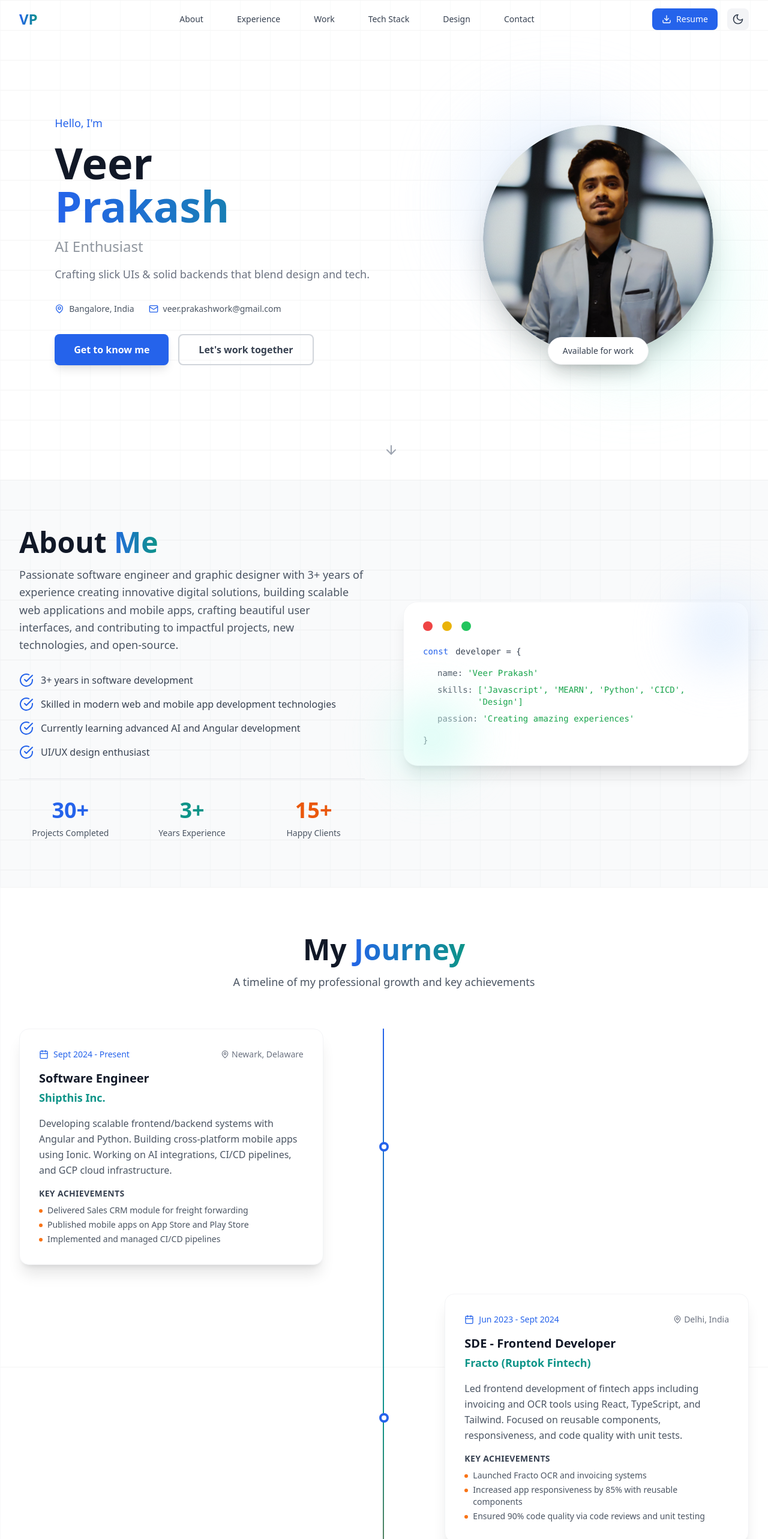
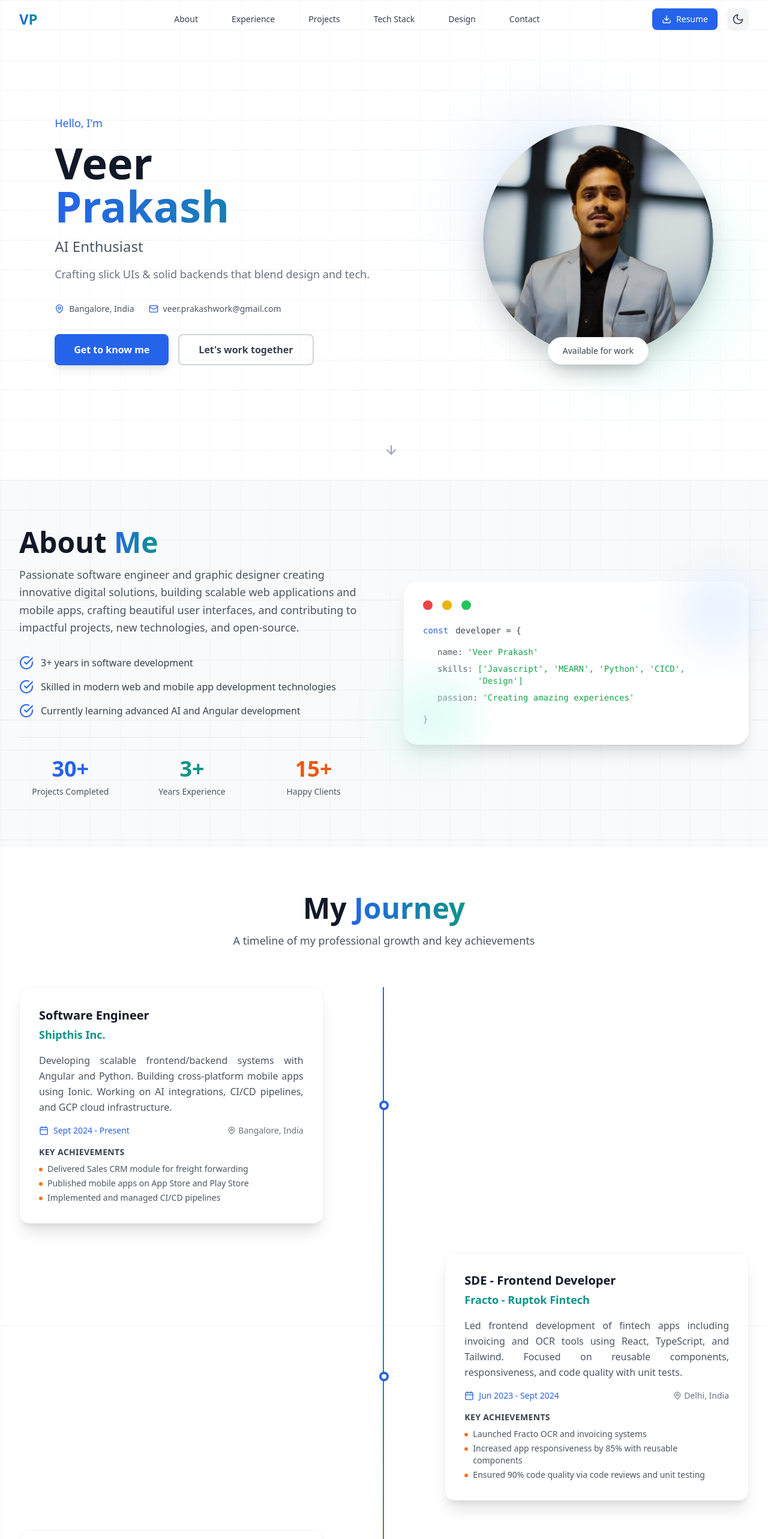
Before and after one commit to veerprakash28/my-portfolio, a React (Vite) app: page / in a window 1280 px wide. Shown: the top 2566 px of the page at 60% size. Built offline with nearby package versions, Linux system fonts and the light colour scheme.

Commit message:
Fixed UI changes and components

```diff
--- a/src/App.tsx
+++ b/src/App.tsx
@@ -5,6 +5,7 @@ import Hero from "./components/Hero";
 import Navbar from "./components/Navbar";
 import TechStack from "./components/TechStack";
 import Work from "./components/Work";
+import { portfolioData } from "./data/portfolio";
 
 function App() {
   return (
@@ -19,12 +20,13 @@ function App() {
         <Contact />
       </main>
 
-      <footer className="bg-gray-900 dark:bg-black text-white py-8 relative">
+      <footer className="bg-gray-200 dark:bg-black text-gray-600 dark:text-white py-8 relative">
         <div className="max-w-7xl mx-auto px-4 sm:px-6 lg:px-8">
           <div className="flex flex-col items-center justify-center">
             <div className="text-center mb-4 md:mb-0">
-              <p className="text-sm text-gray-400">
-                © 2025 Veer Prakash. All rights reserved.
+              <p className="text-sm">
+                © {new Date().getFullYear()} {portfolioData.personal.name}. All
+                rights reserved.
               </p>
             </div>
           </div>
--- a/src/components/Contact.tsx
+++ b/src/components/Contact.tsx
@@ -54,19 +54,19 @@ const Contact: React.FC = () => {
       name: "LinkedIn",
       icon: Linkedin,
       url: portfolioData.social.linkedin,
-      color: "hover:text-blue-600",
+      color: "hover:text-blue-600 dark:hover:text-blue-600",
     },
     {
       name: "Youtube",
       icon: Youtube,
       url: portfolioData.social.youtube,
-      color: "hover:text-red-700",
+      color: "hover:text-red-700 dark:hover:text-red-700",
     },
     {
       name: "Instgram",
       icon: InstagramIcon,
       url: portfolioData.social.instagram,
-      color: "hover:text-pink-500",
+      color: "hover:text-pink-500 dark:hover:text-pink-500",
     },
   ];
 
--- a/src/components/Experience.tsx
+++ b/src/components/Experience.tsx
@@ -47,6 +47,19 @@ const Experience: React.FC = () => {
                 >
                   <div className="bg-white dark:bg-gray-800 rounded-2xl p-8 shadow-xl border border-gray-100 dark:border-gray-700 hover:shadow-2xl transition-all duration-300 hover:scale-105">
                     <div className="space-y-4">
+                      <div>
+                        <h3 className="text-xl font-bold text-gray-900 dark:text-white mb-1">
+                          {exp.title}
+                        </h3>
+                        <p className="text-lg text-teal-600 dark:text-teal-400 font-semibold">
+                          {exp.company}
+                        </p>
+                      </div>
+
+                      <p className="text-gray-600 dark:text-gray-300 leading-relaxed text-justify">
+                        {exp.description}
+                      </p>
+
                       <div className="flex items-center justify-between">
                         <div className="flex items-center space-x-2 text-sm text-blue-600 dark:text-blue-400 font-medium">
                           <Calendar size={16} />
@@ -57,19 +70,6 @@ const Experience: React.FC = () => {
                           <span>{exp.location}</span>
                         </div>
                       </div>
-
-                      <div>
-                        <h3 className="text-xl font-bold text-gray-900 dark:text-white mb-1">
-                          {exp.title}
-                        </h3>
-                        <p className="text-lg text-teal-600 dark:text-teal-400 font-semibold">
-                          {exp.company}
-                        </p>
-                      </div>
-
-                      <p className="text-gray-600 dark:text-gray-300 leading-relaxed">
-                        {exp.description}
-                      </p>
 
                       {/* Achievements */}
                       <div className="space-y-2">
--- a/src/components/Hero.tsx
+++ b/src/components/Hero.tsx
@@ -10,7 +10,10 @@ const Hero: React.FC = () => {
   };
 
   return (
-    <section className="min-h-screen flex items-center justify-center relative overflow-hidden">
+    <section
+      id="hero"
+      className="min-h-screen flex items-center justify-center relative overflow-hidden"
+    >
       {/* Grid Background */}
       <div className="absolute inset-0 bg-grid-pattern opacity-5 dark:opacity-10"></div>
 
--- a/src/components/Navbar.tsx
+++ b/src/components/Navbar.tsx
@@ -18,7 +18,7 @@ const Navbar: React.FC = () => {
   const navItems = [
     { name: "About", href: "#about" },
     { name: "Experience", href: "#experience" },
-    { name: "Work", href: "#work" },
+    { name: "Projects", href: "#work" },
     { name: "Tech Stack", href: "#tech" },
     { name: "Design", href: "https://in.pinterest.com/prakash_veer28/" },
     { name: "Contact", href: "#contact" },
@@ -45,7 +45,12 @@ const Navbar: React.FC = () => {
       <div className="max-w-7xl mx-auto px-4 sm:px-6 lg:px-8">
         <div className="flex items-center justify-between h-16">
           {/* Logo */}
-          <div className="flex-shrink-0">
+          <div
+            className="flex-shrink-0 cursor-pointer"
+            onClick={() => {
+              scrollToSection("#hero");
+            }}
+          >
             <span className="text-2xl font-bold bg-gradient-to-r from-blue-600 to-teal-600 bg-clip-text text-transparent">
               VP
             </span>
@@ -61,7 +66,7 @@ const Navbar: React.FC = () => {
                     if (item.href.startsWith("#")) {
                       scrollToSection(item.href);
                     } else {
-                      window.open(item.href, "_blank"); // opens external link in new tab
+                      window.open(item.href, "_blank");
                     }
                   }}
                   className="text-gray-700 dark:text-gray-300 hover:text-blue-600 dark:hover:text-blue-400 px-3 py-2 text-sm font-medium transition-colors duration-200"
--- a/src/components/TechStack.tsx
+++ b/src/components/TechStack.tsx
@@ -99,57 +99,6 @@ const TechStack: React.FC = () => {
             </div>
           ))}
         </div>
-
-        {/* Skill Level Indicators */}
-        <div className="bg-white dark:bg-gray-800 rounded-2xl p-8 shadow-xl border border-gray-100 dark:border-gray-700">
-          <h3 className="text-2xl font-bold text-gray-900 dark:text-white mb-8 text-center">
-            Proficiency Overview
-          </h3>
-          <div className="grid md:grid-cols-2 lg:grid-cols-4 gap-6">
-            {[
-              { name: "Frontend Development", level: 95, color: "blue" },
-              { name: "Backend Development", level: 90, color: "teal" },
-              { name: "Mobile Development", level: 85, color: "orange" },
-              { name: "UI/UX Design", level: 80, color: "purple" },
-            ].map((skill) => (
-              <div key={skill.name} className="text-center space-y-3">
-                <div className="relative w-24 h-24 mx-auto">
-                  <svg
-                    className="w-24 h-24 transform -rotate-90"
-                    viewBox="0 0 36 36"
-                  >
-                    <path
-                      className="text-gray-200 dark:text-gray-700"
-                      stroke="currentColor"
-                      strokeWidth="2"
-                      fill="none"
-                      d="M18 2.0845 a 15.9155 15.9155 0 0 1 0 31.831 a 15.9155 15.9155 0 0 1 0 -31.831"
-                    />
-                    <path
-                      className={`text-${skill.color}-600`}
-                      stroke="currentColor"
-                      strokeWidth="2"
-                      strokeDasharray={`${skill.level}, 100`}
-                      strokeLinecap="round"
-                      fill="none"
-                      d="M18 2.0845 a 15.9155 15.9155 0 0 1 0 31.831 a 15.9155 15.9155 0 0 1 0 -31.831"
-                    />
-                  </svg>
-                  <div className="absolute inset-0 flex items-center justify-center">
-                    <span
-                      className={`text-lg font-bold text-${skill.color}-600`}
-                    >
-                      {skill.level}%
-                    </span>
-                  </div>
-                </div>
-                <h4 className="font-semibold text-gray-900 dark:text-white text-sm">
-                  {skill.name}
-                </h4>
-              </div>
-            ))}
-          </div>
-        </div>
       </div>
     </section>
   );
--- a/src/components/TitleRotater.tsx
+++ b/src/components/TitleRotater.tsx
@@ -1,12 +1,16 @@
 import { useEffect, useState } from "react";
 
-export const TitleRotator = ({ titles }) => {
+interface TitleRotatorProps {
+  titles: string[];
+}
+
+export const TitleRotator: React.FC<TitleRotatorProps> = ({ titles }) => {
   const [index, setIndex] = useState(0);
   const [fade, setFade] = useState(true);
 
   useEffect(() => {
     const fadeOutDuration = 300;
-    const stayDuration = 2000;
+    const stayDuration = index === 0 ? 3000 : 2000;
 
     const timer = setTimeout(() => {
       setFade(false);
--- a/src/components/Work.tsx
+++ b/src/components/Work.tsx
@@ -115,9 +115,6 @@ const Work: React.FC = () => {
         {/* More Projects CTA */}
         <div className="text-center mt-16">
           <div className="inline-flex flex-col items-center space-y-4">
-            <p className="text-gray-600 dark:text-gray-400">
-              Want to see more of my work?
-            </p>
             <a
               href={portfolioData.social.github}
               target="_blank"
--- a/src/data/portfolio.ts
+++ b/src/data/portfolio.ts
@@ -12,24 +12,23 @@ export const portfolioData = {
     name: "Veer Prakash",
     title: [
       "Software Engineer",
-      "Graphic Designer",
       "Mobile App Developer",
       "AI Enthusiast",
+      "Graphic Designer",
     ],
     tagline: "Crafting slick UIs & solid backends that blend design and tech.",
-    image: "/images/Veer-Headshot.png",
+    image: "/images/headshot-sub.png",
     email: "veer.prakashwork@gmail.com",
     location: "Bangalore, India",
   },
   about: {
     totalExperience: getTotalExperience(),
     description:
-      "Passionate software engineer and graphic designer with 3+ years of experience creating innovative digital solutions, building scalable web applications and mobile apps, crafting beautiful user interfaces, and contributing to impactful projects, new technologies, and open-source.",
+      "Passionate software engineer and graphic designer creating innovative digital solutions, building scalable web applications and mobile apps, crafting beautiful user interfaces, and contributing to impactful projects, new technologies, and open-source.",
     highlights: [
       `${getTotalExperience()} years in software development`,
       "Skilled in modern web and mobile app development technologies",
       "Currently learning advanced AI and Angular development",
-      "UI/UX design enthusiast",
     ],
   },
   experience: [
@@ -38,7 +37,7 @@ export const portfolioData = {
       title: "Software Engineer",
       company: "Shipthis Inc.",
       period: "Sept 2024 - Present",
-      location: "Newark, Delaware",
+      location: "Bangalore, India",
       description:
         "Developing scalable frontend/backend systems with Angular and Python. Building cross-platform mobile apps using Ionic. Working on AI integrations, CI/CD pipelines, and GCP cloud infrastructure.",
       achievements: [
@@ -50,7 +49,7 @@ export const portfolioData = {
     {
       id: 2,
       title: "SDE - Frontend Developer",
-      company: "Fracto (Ruptok Fintech)",
+      company: "Fracto - Ruptok Fintech",
       period: "Jun 2023 - Sept 2024",
       location: "Delhi, India",
       description:
@@ -66,7 +65,7 @@ export const portfolioData = {
       title: "Technical Trainee - SDE",
       company: "Gemini Solutions Pvt Ltd",
       period: "Apr 2022 - Apr 2023",
-      location: "Gurugram, Haryana, India",
+      location: "Gurugram, India",
       description:
         "Full Stack Developer focusing on backend APIs with Node.js and MongoDB. Created reusable React components and optimized job scheduling using AWS SQS and agenda.",
       achievements: [
```
Also changed, not shown: public/images/headshot-main.png (added), public/images/headshot-sub.png (added).
